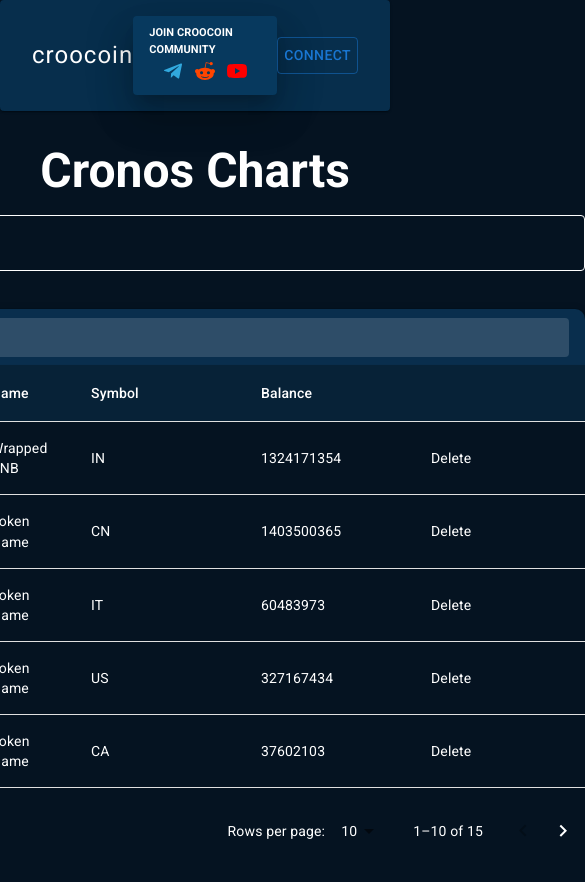
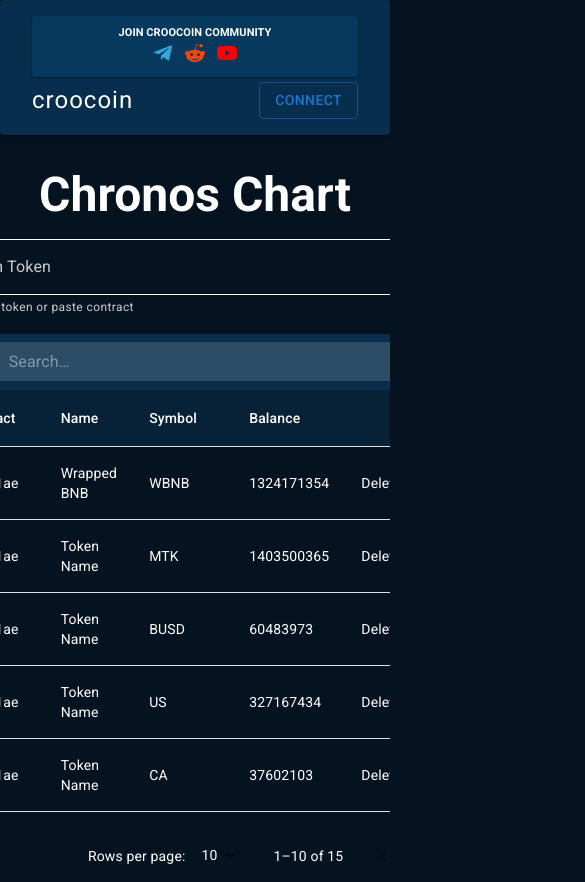
Before and after one commit to rjlacanlaled/croocoin-cronos-dextool, a React (Create React App) app: page / in a window 390 px wide. Shown: the whole page, 585 px wide, since content can reach past the window. Before the commit the page ends 857 px from the top, so only its background shows below. Built offline with nearby package versions, Linux system fonts and the light colour scheme.

Commit message:
add css responsive breakpoints

```diff
--- a/src/App.js
+++ b/src/App.js
@@ -11,11 +11,14 @@
         },
     },
     components: {
-        MuiTextField: {
-            root: {
-              backgroundColor: 'red'
-            },
-        },
+        MuiTablePagination: {
+          styleOverrides: {
+            menuItem: {
+              color: '#051421',
+              fontSize: '0.8rem'
+            }
+          }
+        }
     },
 });
 
--- a/src/components/Header/Header.js
+++ b/src/components/Header/Header.js
@@ -2,73 +2,67 @@
 import { Button, ButtonGroup, Paper, Typography } from '@mui/material';
 import { Box } from '@mui/system';
 import styled from 'styled-components';
+import { EqualSpacePaperContainer, FitContentPaperContainer, SmallButtonContainer } from '../styles/containers.styled';
+import { MiniTitleText } from '../styles/texts.styled';
+
+const StyledEqualSpaceContainer = styled(Paper)`
+    display: flex;
+    justify-content: space-between;
+    align-items: center;
+    background-color: rgb(16, 153, 250, 0.2);
+    padding: 1rem 2rem 1rem 2rem;
+
+    @media (max-width: 500px) {
+        gap: 5px;
+        flex-wrap: wrap;
+    }
+`;
+
+const StyledTypography = styled(Typography)`
+    @media (max-width: 500px) {
+        order: 2;
+    }
+`;
+
+const Logo = ({ children }) => {
+    return (
+        <StyledTypography variant='h2' component='h2' fontSize={24} fontWeight={400} color='white' letterSpacing={1}>
+            {children}
+        </StyledTypography>
+    );
+};
+
+const StyledButton = styled(Button)`
+    @media (max-width: 500px) {
+        order: 3;
+    }
+`;
+
+const CronosButton = ({ children, shrinkOrder }) => {
+    return (
+        <StyledButton variant='outlined' shrinkOrder={shrinkOrder}>
+            {children}
+        </StyledButton>
+    );
+};
 
 const Header = () => {
     return (
         <Box>
-            <Paper
-                elevation={1}
-                sx={{
-                    display: 'flex',
-                    justifyContent: 'space-between',
-                    alignItems: 'center',
-                    backgroundColor: 'rgb(16, 153, 250, 0.2)',
-                    padding: '1rem 2rem 1rem 2rem',
-                }}
-            >
-                <Logo>croocoin</Logo>
-                <Paper
-                    elevation={24}
-                    sx={{
-                        gap: '1rem',
-                        padding: '0.5rem 1rem 0.5rem 1rem',
-                        width: 'fit-content',
-                        backgroundColor: 'rgb(16, 153, 250, 0.1)',
-                    }}
-                >
-                    <Typography
-                        variant='subtitle2'
-                        component='h4'
-                        sx={{ color: 'hsl(0, 0%, 100%)' }}
-                        fontSize={11}
-                        fontWeight={900}
-                    >
-                        JOIN CROOCOIN COMMUNITY
-                    </Typography>
-
-                    <ButtonGroup variant='outlined' aria-label='outlined button group' sx={{
-                        width: '100%',
-                        justifyContent: 'center',
-                        gap: '0.5rem'
-                    }}>
+            <StyledEqualSpaceContainer>
+                <Logo shrinkOrder={1}>croocoin</Logo>
+                <FitContentPaperContainer shrinkOrder={3}>
+                    <MiniTitleText>JOIN CROOCOIN COMMUNITY</MiniTitleText>
+                    <SmallButtonContainer>
                         <Telegram htmlColor='#31A8DD' />
-                        <Reddit htmlColor='#FF4500'/>
-                        <YouTube htmlColor="#FF0000" />
-                    </ButtonGroup>
-                </Paper>
-                <CronosButton>Connect</CronosButton>
-            </Paper>
+                        <Reddit htmlColor='#FF4500' />
+                        <YouTube htmlColor='#FF0000' />
+                    </SmallButtonContainer>
+                </FitContentPaperContainer>
+                <CronosButton shrinkOrder={3}>Connect</CronosButton>
+            </StyledEqualSpaceContainer>
         </Box>
     );
 };
 
-const Logo = ({ children }) => {
-    return (
-        <Typography variant='h2' component='h2' fontSize={24} fontWeight={400} color='white' letterSpacing={1}>
-            {children}
-        </Typography>
-    );
-};
-
-const CronosButton = ({ children }) => {
-    return <Button variant='outlined'>{children}</Button>;
-};
-
-const Container = styled.div`
-    position: sticky;
-    top: 0;
-
-    height: 200px;
-`;
-
 export default Header;
--- a/src/components/StickyHeadTable/StickyHeadTable.js
+++ b/src/components/StickyHeadTable/StickyHeadTable.js
@@ -7,25 +7,26 @@
 import TableHead from '@mui/material/TableHead';
 import TablePagination from '@mui/material/TablePagination';
 import TableRow from '@mui/material/TableRow';
+import styled from 'styled-components';
 
 const columns = [
-    { id: 'contract', label: 'Contract', minWidth: 170 },
-    { id: 'name', label: 'Name', minWidth: 100 },
+    { id: 'contract', label: 'Contract', minWidth: 100 },
+    { id: 'name', label: 'Name', minWidth: 70 },
     {
         id: 'symbol',
         label: 'Symbol',
-        minWidth: 170,
+        minWidth: 100,
     },
     {
         id: 'balance',
         label: 'Balance',
-        minWidth: 170,
+        minWidth: 100,
         align: 'left',
     },
     {
         id: 'actions',
         label: '',
-        minWidth: 170,
+        minWidth: 100,
     },
 ];
 
@@ -35,9 +36,9 @@
 }
 
 const rows = [
-    createData('0xd6c25c4e7a64424b31795d021e824b13df1e81ae', 'Wrapped BNB', 'IN', 1324171354, 'Delete'),
-    createData('0xd6c25c4e7a64424b31795d021e824b13df1e81ae', 'Token Name', 'CN', 1403500365, 'Delete'),
-    createData('0xd6c25c4e7a64424b31795d021e824b13df1e81ae', 'Token Name', 'IT', 60483973, 'Delete'),
+    createData('0xd6c25c4e7a64424b31795d021e824b13df1e81ae', 'Wrapped BNB', 'WBNB', 1324171354, 'Delete'),
+    createData('0xd6c25c4e7a64424b31795d021e824b13df1e81ae', 'Token Name', 'MTK', 1403500365, 'Delete'),
+    createData('0xd6c25c4e7a64424b31795d021e824b13df1e81ae', 'Token Name', 'BUSD', 60483973, 'Delete'),
     createData('0xd6c25c4e7a64424b31795d021e824b13df1e81ae', 'Token Name', 'US', 327167434, 'Delete'),
     createData('0xd6c25c4e7a64424b31795d021e824b13df1e81ae', 'Token Name', 'CA', 37602103, 'Delete'),
     createData('0xd6c25c4e7a64424b31795d021e824b13df1e81ae', 'Token Name', 'AU', 25475400, 'Delete'),
@@ -51,6 +52,10 @@
     createData('0xd6c25c4e7a64424b31795d021e824b13df1e81ae', 'Token Name', 'NG', 200962417, 'Delete'),
     createData('0xd6c25c4e7a64424b31795d021e824b13df1e81ae', 'Token Name', 'BR', 210147125, 'Delete'),
 ];
+
+const StyledTablePagination = styled(TablePagination)`
+
+`;
 
 export default function StickyHeadTable() {
     const [page, setPage] = React.useState(0);
@@ -103,7 +108,7 @@
                     </TableBody>
                 </Table>
             </TableContainer>
-            <TablePagination
+            <StyledTablePagination
                 rowsPerPageOptions={[10, 25, 100]}
                 component='div'
                 count={rows.length}
--- a/src/components/styles/containers.styled.js
+++ b/src/components/styles/containers.styled.js
@@ -1,4 +1,5 @@
-import { Box } from '@mui/material';
+import styled from '@emotion/styled';
+import { Box, ButtonGroup, Paper } from '@mui/material';
 
 export const PageContainer = ({ children }) => {
     return (
@@ -10,6 +11,7 @@
                 alignItems: 'center',
                 paddingTop: '2rem',
                 gap: '2rem',
+                overflow: 'auto',
             }}
         >
             {children}
@@ -24,9 +26,59 @@
                 display: 'flex',
                 flexDirection: 'column',
                 gap: '1rem',
+                overflow: 'auto',
             }}
         >
             {children}
         </Box>
     );
 };
+
+const StyledFitContentPaper = styled(Paper)`
+    gap: 1rem;
+    padding: 0.5rem 1rem 0.5rem 1rem;
+    width: fit-content;
+    background-color: rgb(16, 153, 250, 0.1);
+
+    @media (max-width: 500px) {
+        width: 100%;
+        order: 1;
+    }
+`;
+
+export const FitContentPaperContainer = ({ children, shrinkOrder }) => {
+    return <StyledFitContentPaper shrinkOrder={shrinkOrder}>{children}</StyledFitContentPaper>;
+};
+
+export const EqualSpacePaperContainer = ({ children }) => {
+    return (
+        <Paper
+            elevation={1}
+            sx={{
+                display: 'flex',
+                justifyContent: 'space-between',
+                alignItems: 'center',
+                backgroundColor: 'rgb(16, 153, 250, 0.2)',
+                padding: '1rem 2rem 1rem 2rem',
+            }}
+        >
+            {children}
+        </Paper>
+    );
+};
+
+export const SmallButtonContainer = ({ children }) => {
+    return (
+        <ButtonGroup
+            variant='outlined'
+            aria-label='outlined button group'
+            sx={{
+                width: '100%',
+                justifyContent: 'center',
+                gap: '0.5rem',
+            }}
+        >
+            {children}
+        </ButtonGroup>
+    );
+};
--- a/src/components/styles/texts.styled.js
+++ b/src/components/styles/texts.styled.js
@@ -1,9 +1,25 @@
-import { Typography } from "@mui/material";
+import { Typography } from '@mui/material';
+
 
 export const MainTitleText = ({ children }) => {
     return (
         <Typography variant='h3' component='h1' textAlign='center' fontWeight={700} color='white'>
-            Cronos Charts
+            {children}
         </Typography>
     );
 };
+
+export const MiniTitleText = ({ children }) => {
+    return (
+        <Typography
+            variant='subtitle2'
+            component='h4'
+            sx={{ color: 'hsl(0, 0%, 100%)' }}
+            fontSize={11}
+            fontWeight={900}
+            textAlign='center'
+        >
+            {children}
+        </Typography>
+    );
+};
--- a/src/index.css
+++ b/src/index.css
@@ -7,5 +7,7 @@
 }
 
 body {
+  width: 100vw;
+  height: 100vh;
   background-color: rgb(5,19,33);
 }
--- a/src/pages/Home/Home.js
+++ b/src/pages/Home/Home.js
@@ -13,7 +13,7 @@
         <PageContainer>
             <MainContentContainer>
                 <MainTitleText>Chronos Chart</MainTitleText>
-                <StyledTextField id='token-id' label='Seach Token' helperText='Search token or paste contract' fullWidth />
+                <StyledTextField id='token-id' label='Seach Token' helperText='Search token or paste contract' />
                 <Box>
                     <SearchAppBar />
                     <StickyHeadTable />
```
